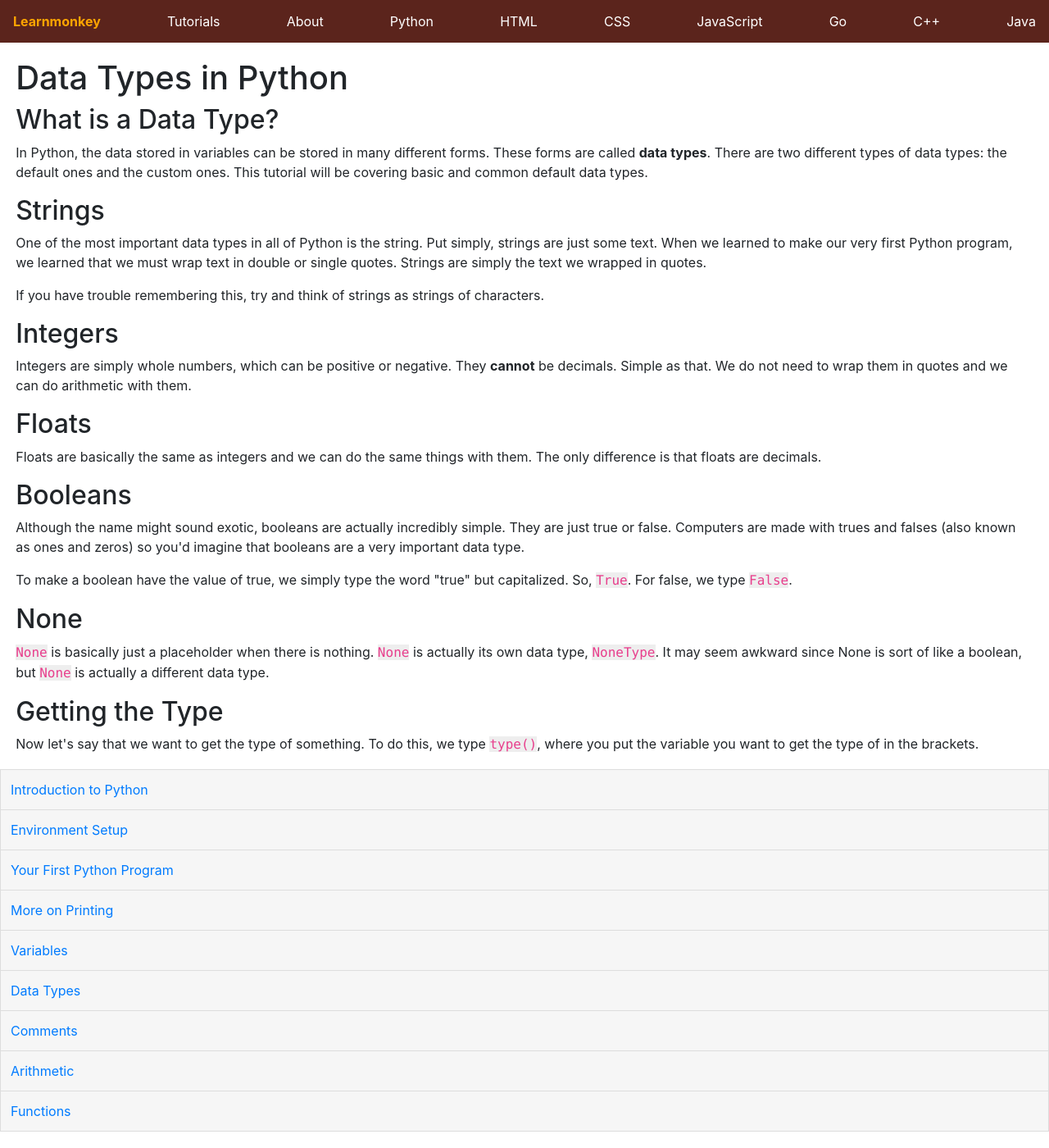
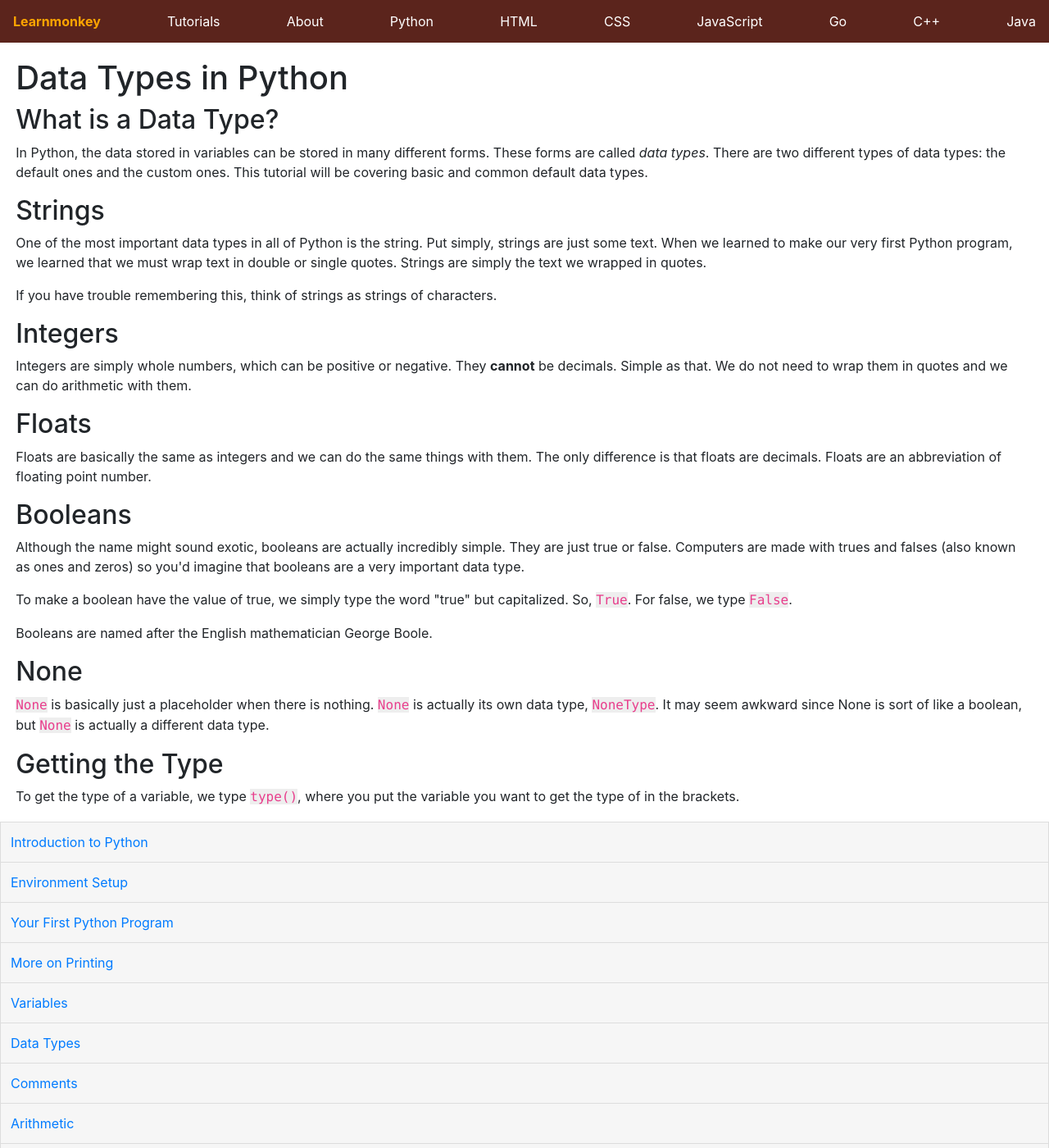
Before and after one commit to learnmonkey/learnmonkey.github.io, a Jekyll site: the page built from programming/python/data-types.html, in a window 1280 px wide and 1400 px high. Shown: the whole window at 82% size. Built offline with Jekyll 4.4.1, drawn with Linux system fonts in a browser that asks for light colours.

Commit message:
python data types: minor expansion

```diff
--- a/programming/python/data-types.html
+++ b/programming/python/data-types.html
@@ -8,13 +8,13 @@ permalink: /programming/python/data-types/
 
 <section>
     <h2>What is a Data Type?</h2>
-    <p>In Python, the data stored in variables can be stored in many different forms. These forms are called <strong>data types</strong>. There are two different types of data types: the default ones and the custom ones. This tutorial will be covering basic and common default data types.</p>
+    <p>In Python, the data stored in variables can be stored in many different forms. These forms are called <em>data types</em>. There are two different types of data types: the default ones and the custom ones. This tutorial will be covering basic and common default data types.</p>
 </section>
 
 <section>
     <h2>Strings</h2>
     <p>One of the most important data types in all of Python is the string. Put simply, strings are just some text. When we learned to make our very first Python program, we learned that we must wrap text in double or single quotes. Strings are simply the text we wrapped in quotes.</p>
-    <p>If you have trouble remembering this, try and think of strings as strings of characters.</p>
+    <p>If you have trouble remembering this, think of strings as strings of characters.</p>
 </section>
 
 <section>
@@ -24,13 +24,14 @@ permalink: /programming/python/data-types/
 
 <section>
     <h2>Floats</h2>
-    <p>Floats are basically the same as integers and we can do the same things with them. The only difference is that floats are decimals.</p>
+    <p>Floats are basically the same as integers and we can do the same things with them. The only difference is that floats are decimals. Floats are an abbreviation of floating point number.</p>
 </section>
 
 <section>
     <h2>Booleans</h2>
     <p>Although the name might sound exotic, booleans are actually incredibly simple. They are just true or false. Computers are made with trues and falses (also known as ones and zeros) so you'd imagine that booleans are a very important data type.</p>
     <p>To make a boolean have the value of true, we simply type the word "true" but capitalized. So, <code>True</code>. For false, we type <code>False</code>.</p>
+    <p>Booleans are named after the English mathematician George Boole.</p>
 </section>
 
 <section>
@@ -40,5 +41,5 @@ permalink: /programming/python/data-types/
 
 <section>
     <h2>Getting the Type</h2>
-    <p>Now let's say that we want to get the type of something. To do this, we type <code>type()</code>, where you put the variable you want to get the type of in the brackets.</p>
+    <p>To get the type of a variable, we type <code>type()</code>, where you put the variable you want to get the type of in the brackets.</p>
 </section>
```
